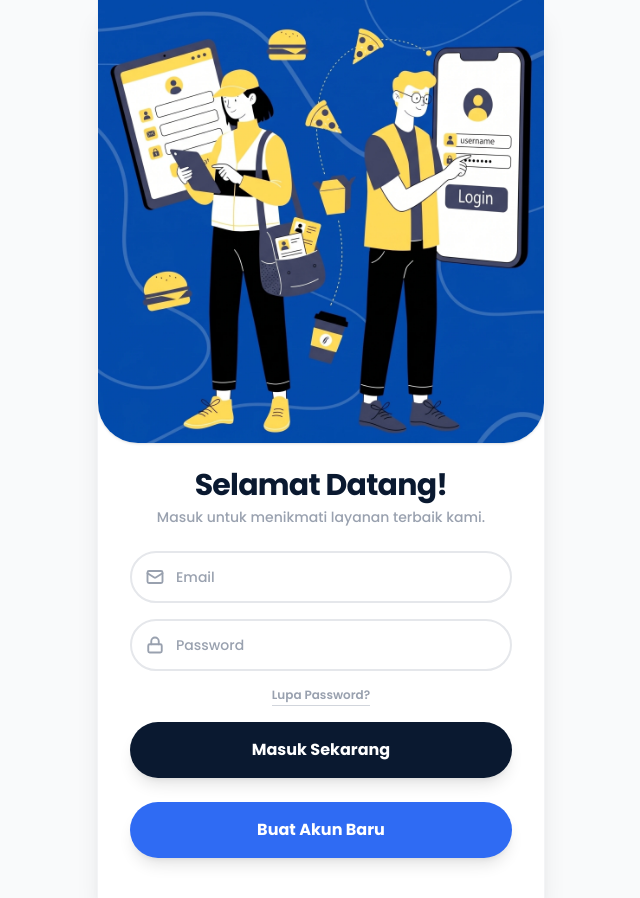
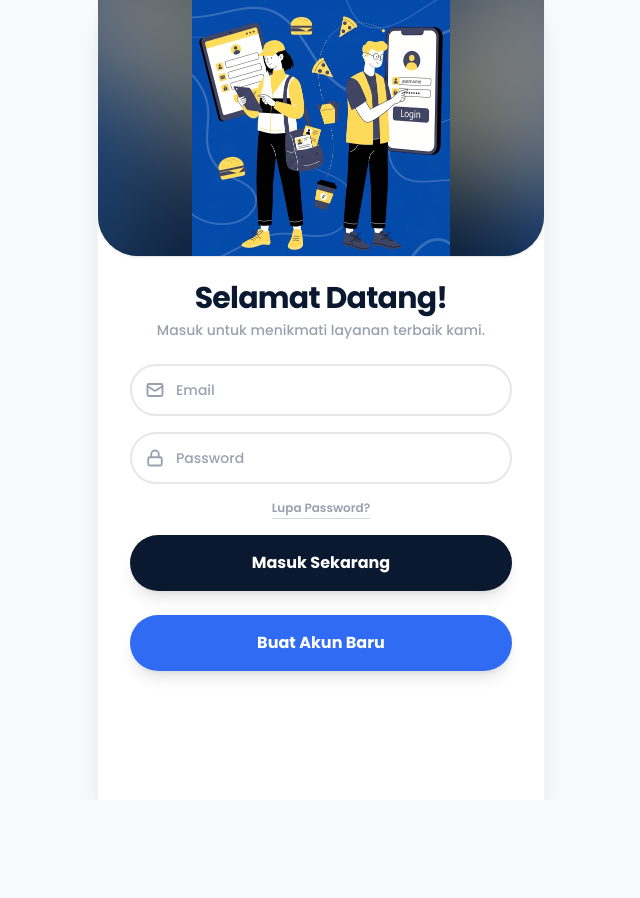
Before and after one commit to im-dre/ecosystem-tutahtitah, a React (Vite) app in the folder aplikasi_customer/: page /auth in a window 1280 px wide. Shown: the whole page, without its empty margins (319-959 px from the left). After the commit the page ends 800 px from the top, so only its background shows below. Built offline with nearby package versions, Linux system fonts and the light colour scheme.

Commit message:
style: fix image scaling with blurred background

```diff
--- a/aplikasi_customer/src/pages/Auth.jsx
+++ b/aplikasi_customer/src/pages/Auth.jsx
@@ -90,11 +90,17 @@ export default function Auth() {
     return (
       <div className="max-w-md mx-auto min-h-screen bg-white flex flex-col shadow-xl sm:border-x sm:border-gray-100 overflow-hidden">
         {/* Top Illustration Section */}
-        <div className="w-full shadow-sm rounded-b-[40px] overflow-hidden">
+        <div className="w-full h-[32vh] min-h-[220px] max-h-[280px] shadow-sm rounded-b-[40px] relative overflow-hidden flex justify-center items-end bg-[#0a1930]">
+          {/* Blurred Background to blend seamlessly */}
+          <div
+            className="absolute inset-0 bg-cover bg-center blur-2xl scale-150 opacity-60"
+            style={{ backgroundImage: `url('/gambar-form-login.webp')` }}
+          ></div>
+          {/* Main Image (Not cropped) */}
           <img
             src="/gambar-form-login.webp"
             alt="Login Illustration"
-            className="w-full h-auto block"
+            className="h-full w-full object-contain object-bottom relative z-10"
           />
         </div>
 
```
